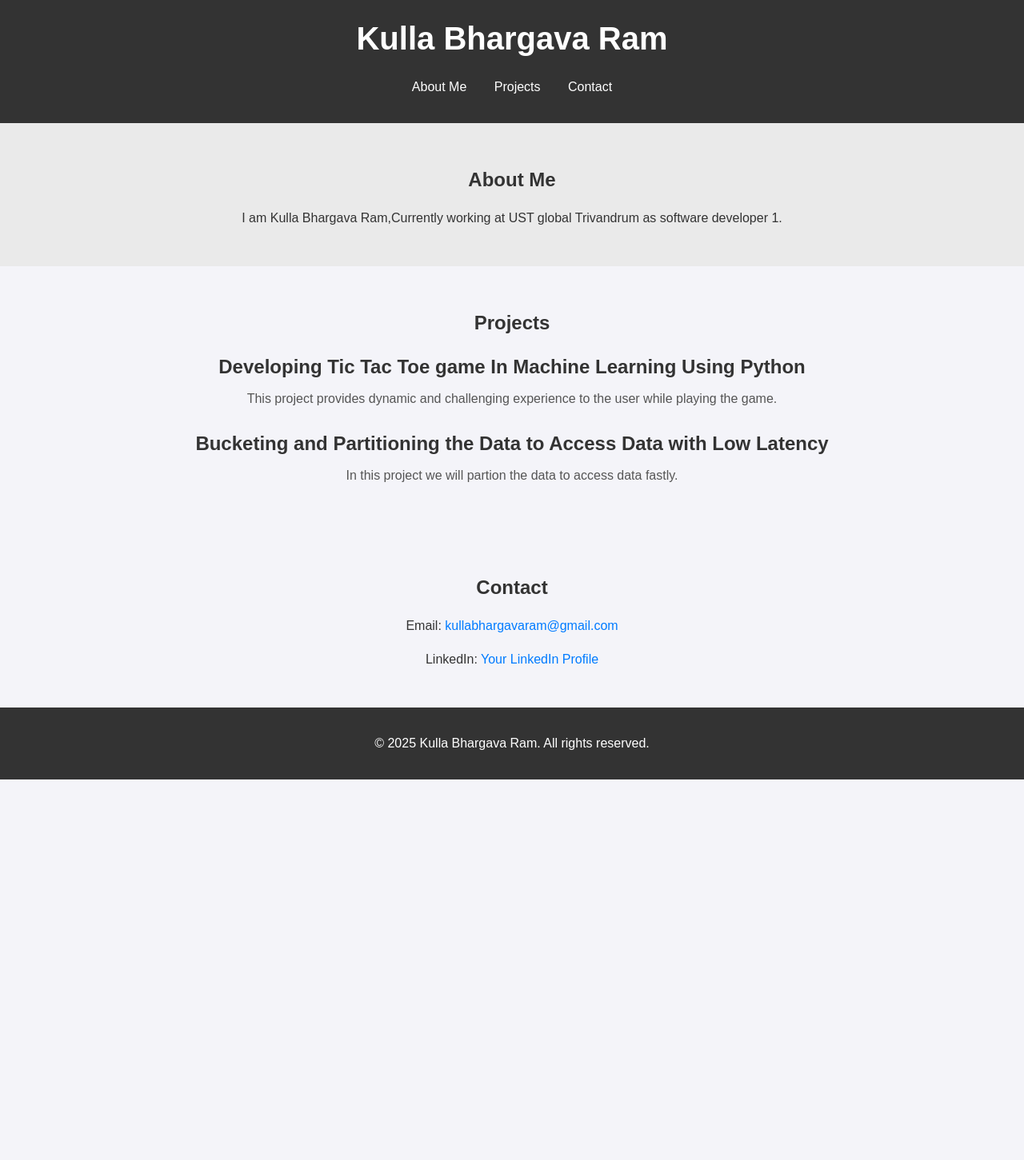
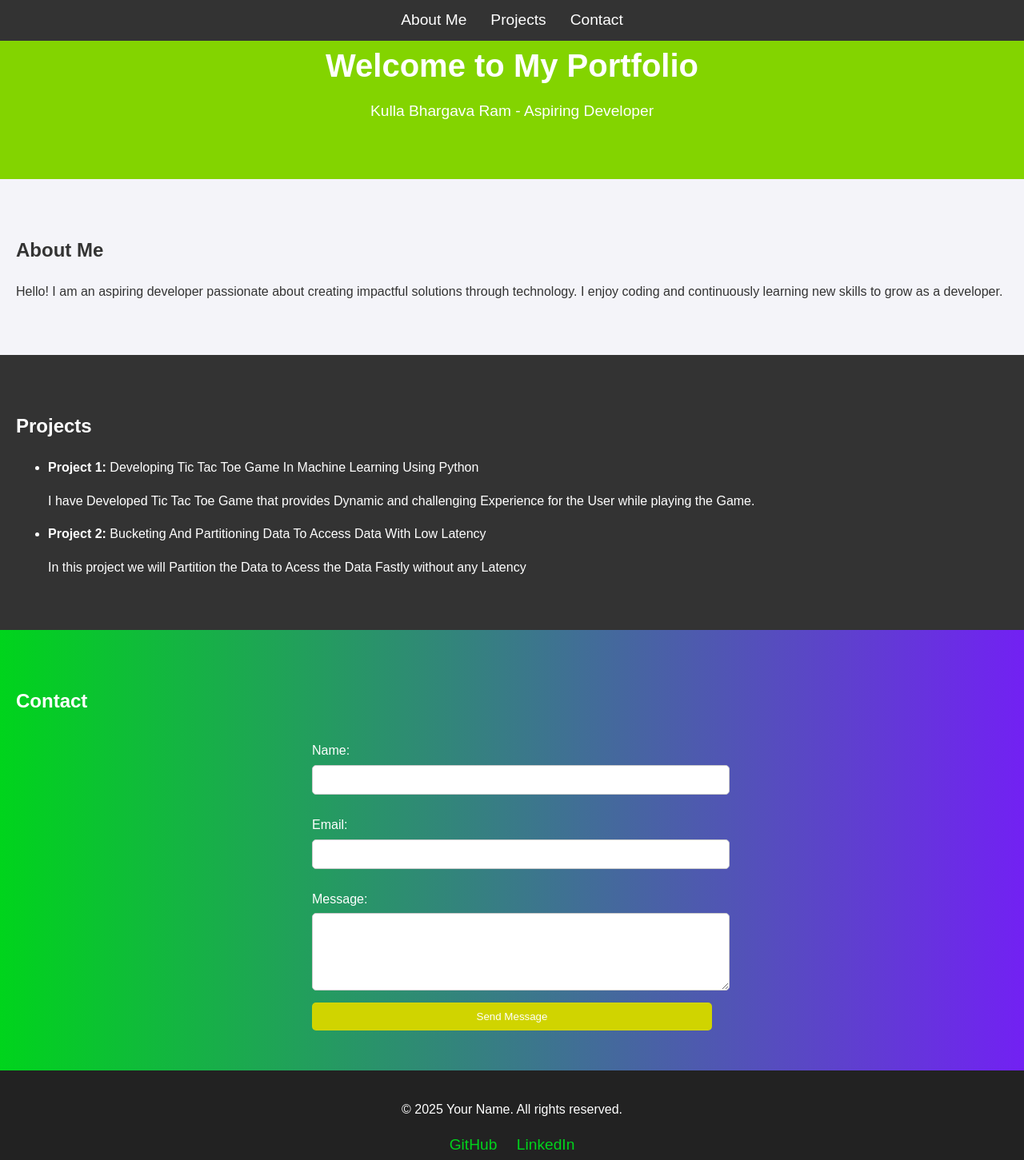
Before and after one commit to Bhargavkulla/Bhargavkulla.github.io, a plain HTML site: page index.html in a window 1280 px wide. Shown: the whole page at 80% size. Before the commit the page ends 975 px from the top, so only its background shows below. Drawn offline with Linux system fonts and the light colour scheme.

Commit message:
files added

```diff
--- a/index.html
+++ b/index.html
@@ -7,8 +7,6 @@
   <link rel="stylesheet" href="styles.css">
 </head>
 <body>
-    <header>
-        <h1> Kulla Bhargava Ram </h1> <!---->
   <nav>
     <ul>
       <li><a href="#about">About Me</a></li>
@@ -16,37 +14,50 @@
       <li><a href="#contact">Contact</a></li>
     </ul>
   </nav>
+
+  <header>
+    <h1>Welcome to My Portfolio</h1>
+    <p>Kulla Bhargava Ram - Aspiring Developer</p>
   </header>
 
   <section id="about">
     <h2>About Me</h2>
-        <p>I am Kulla Bhargava Ram,Currently working at UST global Trivandrum as software developer 1.</p> <!--  -->
+    <p>Hello! I am an aspiring developer passionate about creating impactful solutions through technology. I enjoy coding and continuously learning new skills to grow as a developer.</p>
   </section>
 
   <section id="projects">
     <h2>Projects</h2>
     <ul>
-            <li>
-                <h3>Developing Tic Tac Toe game In Machine Learning Using Python</h3> <!-- Replace 'Project Name 1' with your project name -->
-                <p>This project provides dynamic and challenging experience to the user while playing the game.</p> <!-- Replace with your project description -->
+      <li class="project-item"><strong>Project 1:</strong> Developing Tic Tac Toe Game In Machine Learning Using Python </li>
+      <p>I have Developed Tic Tac Toe Game that provides Dynamic and challenging Experience for the User while playing the Game.</p>
+      <li class="project-item"><strong>Project 2:</strong> Bucketing And Partitioning Data To Access Data With Low Latency </li>
+      <p>In this project we will Partition the Data to Acess the Data Fastly without any Latency</p>
 
-            </li>
-            <li>
-                <h3>Bucketing and Partitioning the Data to Access Data with Low Latency</h3> <!-- Replace 'Project Name 2' with your project name -->
-                <p>In this project we will partion the data to access data fastly.</p> <!-- Replace with your project description -->
-
-            </li>
     </ul>
   </section>
 
   <section id="contact">
     <h2>Contact</h2>
-        <p>Email: <a href="mailto:youremail@example.com">kullabhargavaram@gmail.com</a></p> <!-- Replace with your email -->
-        <p>LinkedIn: <a href="https://www.linkedin.com/in/kulla-bhargava-ram-537007256">Your LinkedIn Profile</a></p> <!-- Replace with your LinkedIn profile -->
+    <form action="https://formspree.io/f/kullabhargavaram@gmail.com" method="POST">
+      <label for="name">Name:</label>
+      <input type="text" id="name" name="name" required>
+
+      <label for="email">Email:</label>
+      <input type="email" id="email" name="email" required>
+
+      <label for="message">Message:</label>
+      <textarea id="message" name="message" rows="5" required></textarea>
+
+      <button type="submit">Send Message</button>
+    </form>
   </section>
 
   <footer>
-        <p>&copy; 2025 Kulla Bhargava Ram. All rights reserved.</p> <!-- Replace 'Your Name' with your actual name -->
+    <p>© 2025 Your Name. All rights reserved.</p>
+    <ul class="social-links">
+      <li><a href="https://github.com/Bhargavkulla" target="_blank">GitHub</a></li>
+      <li><a href="https://linkedin.com/in/kulla-bhargava-ram-537007256" target="_blank">LinkedIn</a></li>
+    </ul>
   </footer>
 </body>
 </html>
--- a/styles.css
+++ b/styles.css
@@ -1,110 +1,143 @@
 /* General Styles */
 body {
     font-family: Arial, sans-serif;
-    line-height: 1.6;
     margin: 0;
     padding: 0;
-    color: #333;
-    background-color: #f4f4f9;
+    line-height: 1.6;
   }
 
   header {
-    background: #333;
-    color: #fff;
-    padding: 1rem 0;
+    background-color: #83d400;
+    color: rgb(255, 255, 255);
     text-align: center;
+    padding: 50px 20px;
   }
 
   header h1 {
     margin: 0;
-    font-size: 2.5rem;
+    font-size: 2.5em;
+  }
+
+  header p {
+    margin-top: 10px;
+    font-size: 1.2em;
+  }
+
+  /* Navigation Bar */
+  nav {
+    background-color: #333333;
+    position: fixed;
+    top: 0;
+    width: 100%;
+    z-index: 1000;
   }
 
   nav ul {
     list-style: none;
-    padding: 0;
+    display: flex;
+    justify-content: center;
+    margin: 0;
+    padding: 10px 0;
   }
 
   nav ul li {
-    display: inline;
     margin: 0 15px;
   }
 
   nav ul li a {
     color: #fff;
     text-decoration: none;
+    font-size: 1.2em;
+    transition: color 0.3s;
   }
 
   nav ul li a:hover {
-    text-decoration: underline;
+    color: #00d400;
   }
 
+  /* Section Styles */
   section {
-    padding: 2rem;
-    text-align: center;
+    padding: 50px 20px;
   }
 
-section#about {
-    background: #eaeaea;
+  #about {
+    background-color: #f4f4f9;
+    color: #333;
   }
 
-h2 {
-    color: #333;
-    margin-bottom: 1rem;
+  #projects {
+    background-color: #333;
+    color: #fff;
   }
 
+  #contact {
+    background: linear-gradient(to right, #00d41c, #7221f3);
+    color: #fff;
+  }
+
+  .project-item {
+    transition: transform 0.3s, box-shadow 0.3s;
+  }
+
+  .project-item:hover {
+    transform: scale(1.05);
+    box-shadow: 0 4px 8px rgba(0, 0, 0, 0.2);
+  }
+
+  /* Form Styling */
+  form {
+    display: flex;
+    flex-direction: column;
+    max-width: 500px;
+    margin: 0 auto;
+  }
+
+  form label {
+    margin-top: 10px;
+  }
+
+  form input, form textarea {
+    width: 100%;
+    padding: 10px;
+    margin: 5px 0 15px;
+    border: 1px solid #cccccc;
+    border-radius: 5px;
+  }
+
+  form button {
+    background-color: #d0d400;
+    color: white;
+    border: none;
+    padding: 10px 15px;
+    border-radius: 5px;
+    cursor: pointer;
+    transition: background-color 0.3s;
+  }
+
+  form button:hover {
+    background-color: #f321d7;
+  }
+
+  /* Footer Styles */
   footer {
     text-align: center;
-    padding: 1rem 0;
-    background: #333;
-    color: #fff;
-    position: relative;
-    bottom: 0;
-    width: 100%;
+    padding: 20px;
+    background-color: #222;
+    color: #ffffff;
   }
 
-/* Project Section */
-section#projects ul {
+  footer ul {
     list-style: none;
     padding: 0;
   }
 
-section#projects ul li {
-    margin-bottom: 1.5rem;
+  footer ul li {
+    display: inline;
+    margin: 0 10px;
   }
 
-section#projects ul li h3 {
-    margin: 0;
-    font-size: 1.5rem;
-    color: #333;
+  footer ul li a {
+    color: #00d41c;
+    text-decoration: none;
+    font-size: 1.2em;
   }
-
-section#projects ul li p {
-    margin: 0.5rem 0;
-    font-size: 1rem;
-    color: #555;
-}
-
-section#projects ul li a {
-    color: #007bff;
-    text-decoration: none;
-    font-weight: bold;
-}
-
-section#projects ul li a:hover {
-    text-decoration: underline;
-}
-
-/* Contact Section */
-section#contact p {
-    font-size: 1rem;
-}
-
-section#contact a {
-    color: #007bff;
-    text-decoration: none;
-}
-
-section#contact a:hover {
-    text-decoration: underline;
-}
```
Lines whose indentation alone changed are shown as unchanged.
